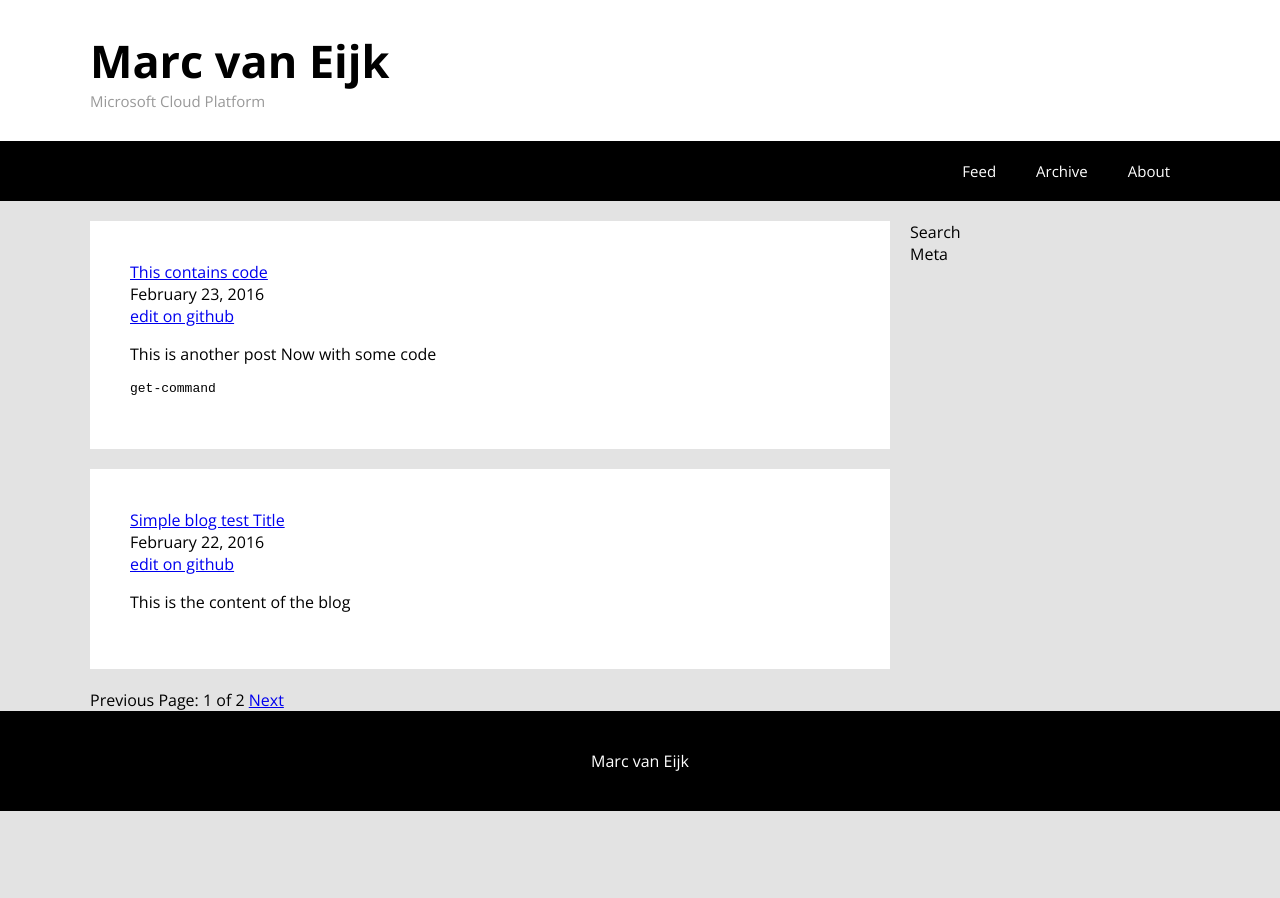
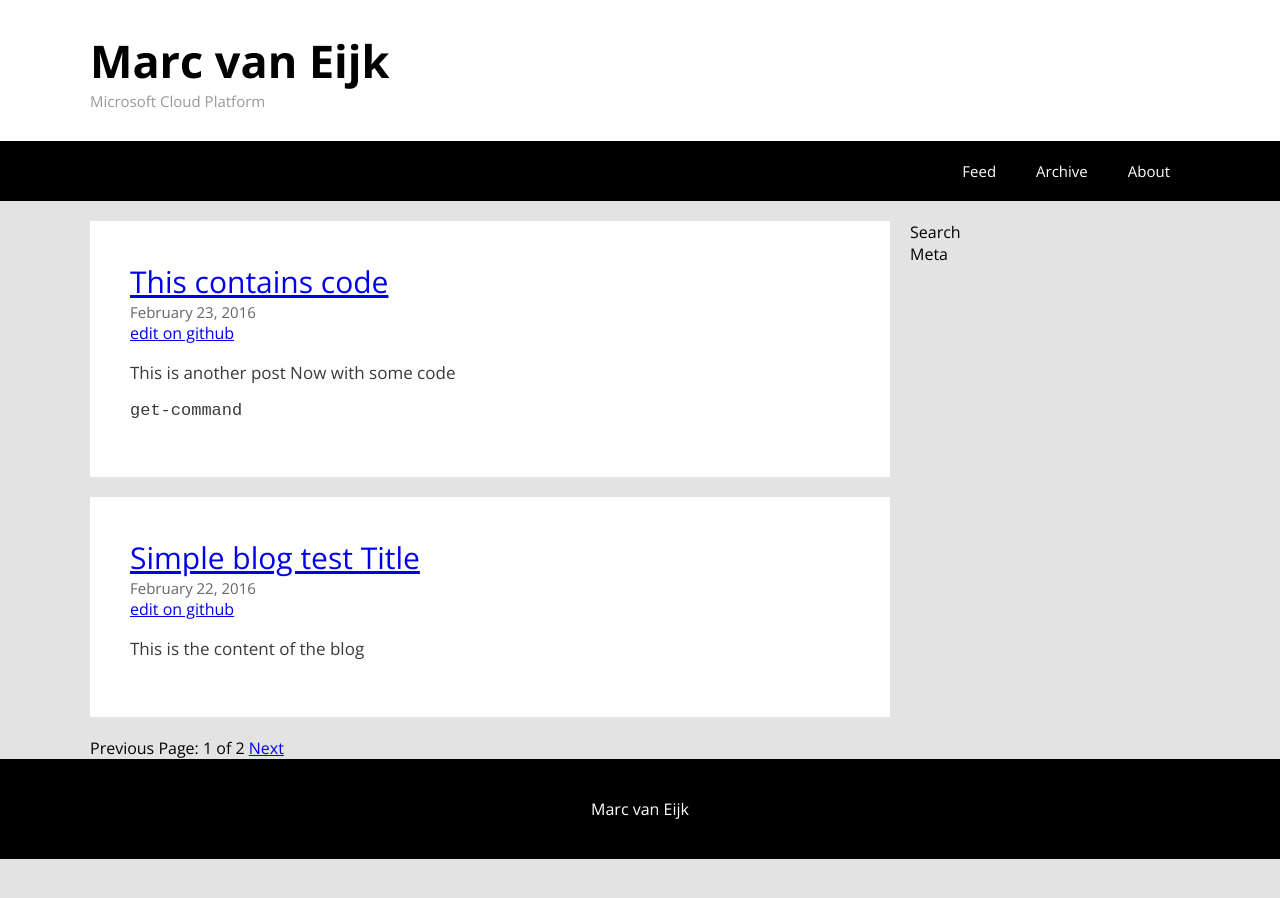
Before and after one commit to marcvaneijkdemo/marcvaneijkdemo.github.io, a Jekyll site: the page built from index.html, in a window 1280 px wide. Built offline with Jekyll 4.4.1, drawn with Linux system fonts in a browser that asks for light colours; the list of posts is cut into pages by our own code.

Commit message:
Update index.html

```diff
--- a/index.html
+++ b/index.html
@@ -5,12 +5,12 @@ layout: default
 	  {% for post in paginator.posts %}
 	    <li>
 	    		<div class="contentIndexLi">
-	    			<div class="contentIndexTitle"><a href="{{ post.url }}" title="{{ post.title }}">{{ post.title }}</a></div>
-	    			<div class="contentIndexDate">{{ post.date | date: "%B %d, %Y" }}</div>
-	    			<div class="contentIndexEdit">
+	    			<div class="contentTitle"><a href="{{ post.url }}" title="{{ post.title }}">{{ post.title }}</a></div>
+	    			<div class="contentMeta">{{ post.date | date: "%B %d, %Y" }}</div>
+	    			<div class="contentEdit">
 	    				<a href="{{site.github.repository_url}}/blob/master/{{page.path}}" target="_blank">edit on github</a>
 	    			</div>
-	    			<div class="contentIndexExcerpt">{{ post.content }}</div>
+	    			<div class="content">{{ post.content }}</div>
     			</div>
 	    </li>
 	  {% endfor %}
```
